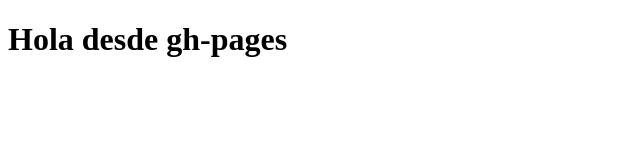
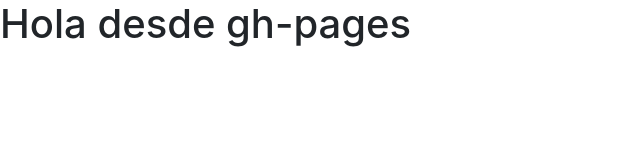
Before and after one commit to Tongas06/Memo-test, a website: page index.html in a window 1280 px wide. Shown: the whole page, without its empty margins (0-640 px from the left). Drawn offline with nearby package versions, Linux system fonts and the light colour scheme.

Commit message:
Agrega bootstrap

```diff
--- a/index.html
+++ b/index.html
@@ -5,7 +5,7 @@
     <meta http-equiv='X-UA-Compatible' content='IE=edge'>
     <title>Page Title</title>
     <meta name='viewport' content='width=device-width, initial-scale=1'>
-    <link rel='stylesheet' type='text/css' media='screen'>
+    <link rel='stylesheet' type='text/css' media='screen' href="node_modules/bootstrap/dist/css/bootstrap.min.css">
     <script></script>
 </head>
 <body>
```
